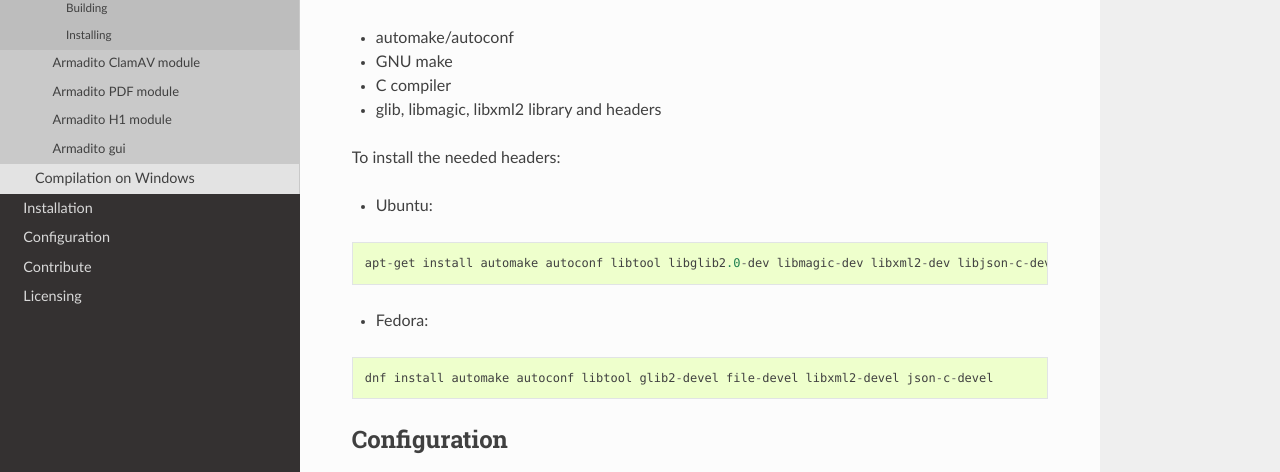
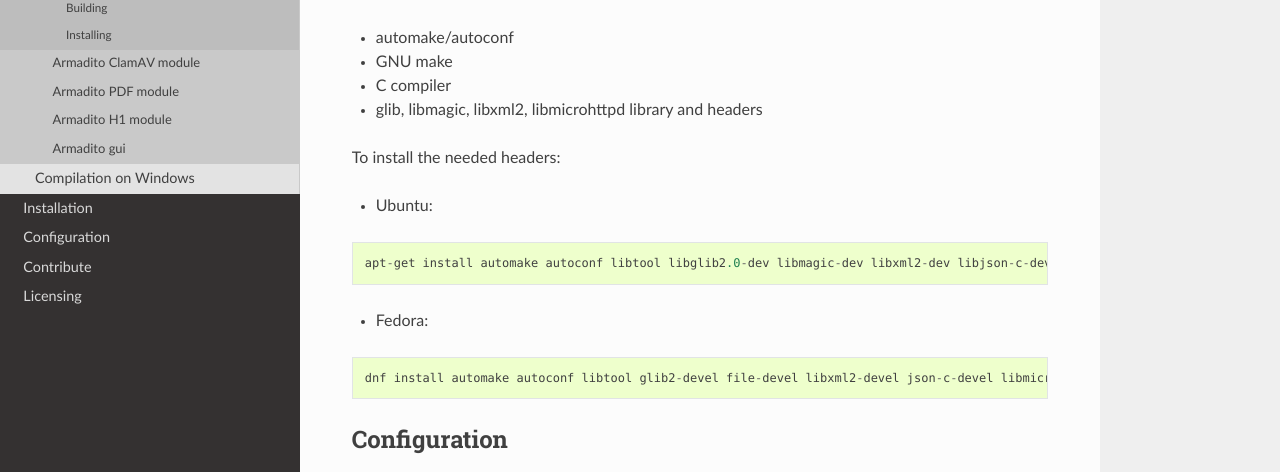
Before and after one commit to armadito/armadito-doc, a Sphinx documentation site: the page built from source/compilation/linux/core.rst, in a window 1280 px wide and 900 px high. Shown: the part 310-782 px from the top of the window. Built offline with Sphinx 7.4.7 and the Read the Docs theme 2.0.0, drawn with Linux system fonts in a browser that asks for light colours.

Commit message:
Add libmicrohttpd to linux dependencies

```diff
--- a/source/compilation/linux/core.rst
+++ b/source/compilation/linux/core.rst
@@ -11,7 +11,7 @@
 - automake/autoconf
 - GNU make
 - C compiler
-- glib, libmagic, libxml2 library and headers
+- glib, libmagic, libxml2, libmicrohttpd library and headers
 
 To install the needed headers:
 
@@ -19,13 +19,13 @@
 
 ::
 
-     apt-get install automake autoconf libtool libglib2.0-dev libmagic-dev libxml2-dev libjson-c-dev
+     apt-get install automake autoconf libtool libglib2.0-dev libmagic-dev libxml2-dev libjson-c-dev libmicrohttpd-dev
 
 - Fedora:
 
 ::
 
-     dnf install automake autoconf libtool glib2-devel file-devel libxml2-devel json-c-devel
+     dnf install automake autoconf libtool glib2-devel file-devel libxml2-devel json-c-devel libmicrohttpd-devel
 
 
 Configuration
```
